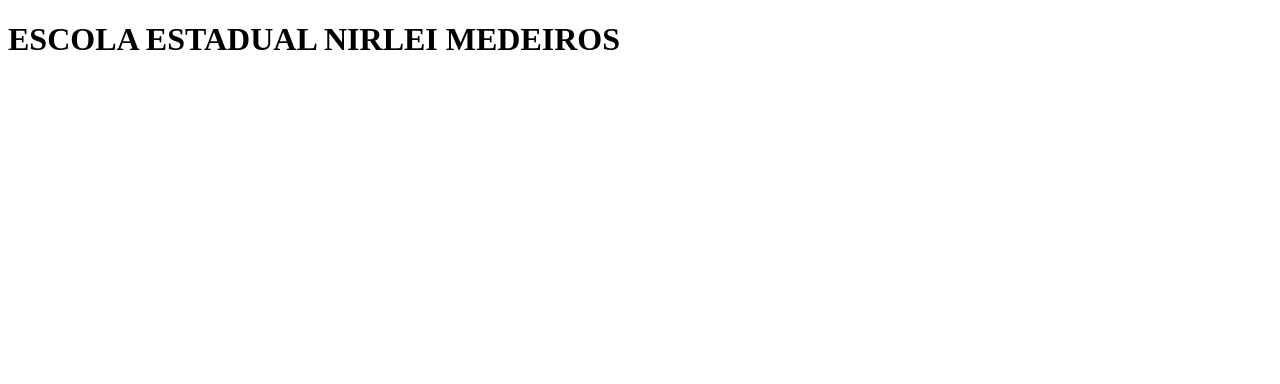
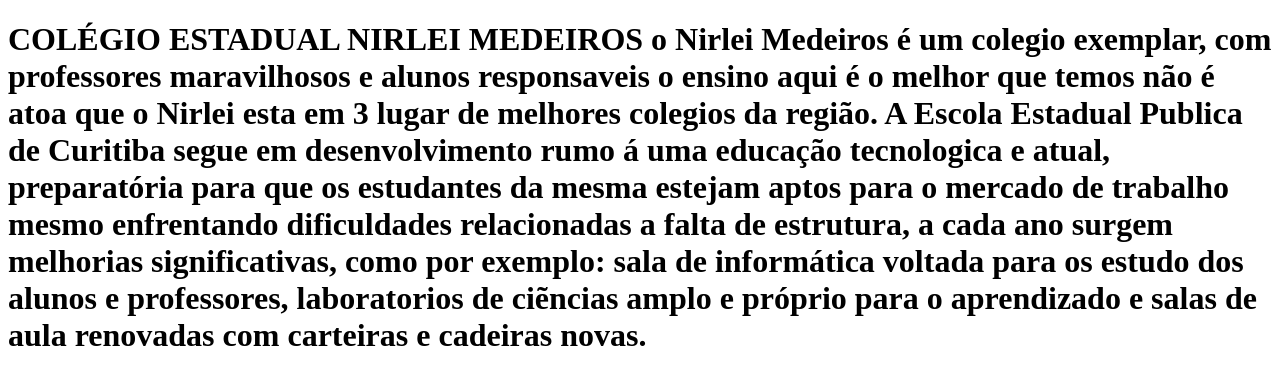
Before and after one commit to gustavodory/siteescol, a plain HTML site: page index.html in a window 1280 px wide. Drawn offline with Linux system fonts and the light colour scheme.

Commit message:
Add files via upload

```diff
--- a/index.html
+++ b/index.html
@@ -6,7 +6,12 @@
     <meta name="viewport" content="width=device-width, initial-scale=1.0">
     <title>siteescola</title>
 </head>
-<body> <h1>ESCOLA ESTADUAL NIRLEI MEDEIROS</h1>
-
+<body> <h1>COLÉGIO ESTADUAL NIRLEI MEDEIROS
+o Nirlei Medeiros é um colegio exemplar,
+com professores maravilhosos e alunos responsaveis o ensino aqui é o melhor que temos não é atoa que o Nirlei esta em 3 lugar de melhores colegios da região.
+A Escola Estadual Publica de Curitiba segue em desenvolvimento rumo á uma educação tecnologica e atual, preparatória para que os estudantes da mesma estejam
+aptos para o mercado de trabalho mesmo enfrentando dificuldades relacionadas a falta de estrutura, a cada ano surgem melhorias significativas, como por exemplo:
+ sala de informática voltada para os estudo dos alunos e professores,
+laboratorios de ciẽncias amplo e próprio para o aprendizado e salas de aula renovadas com carteiras e cadeiras novas.
 </body>
 </html>
```
